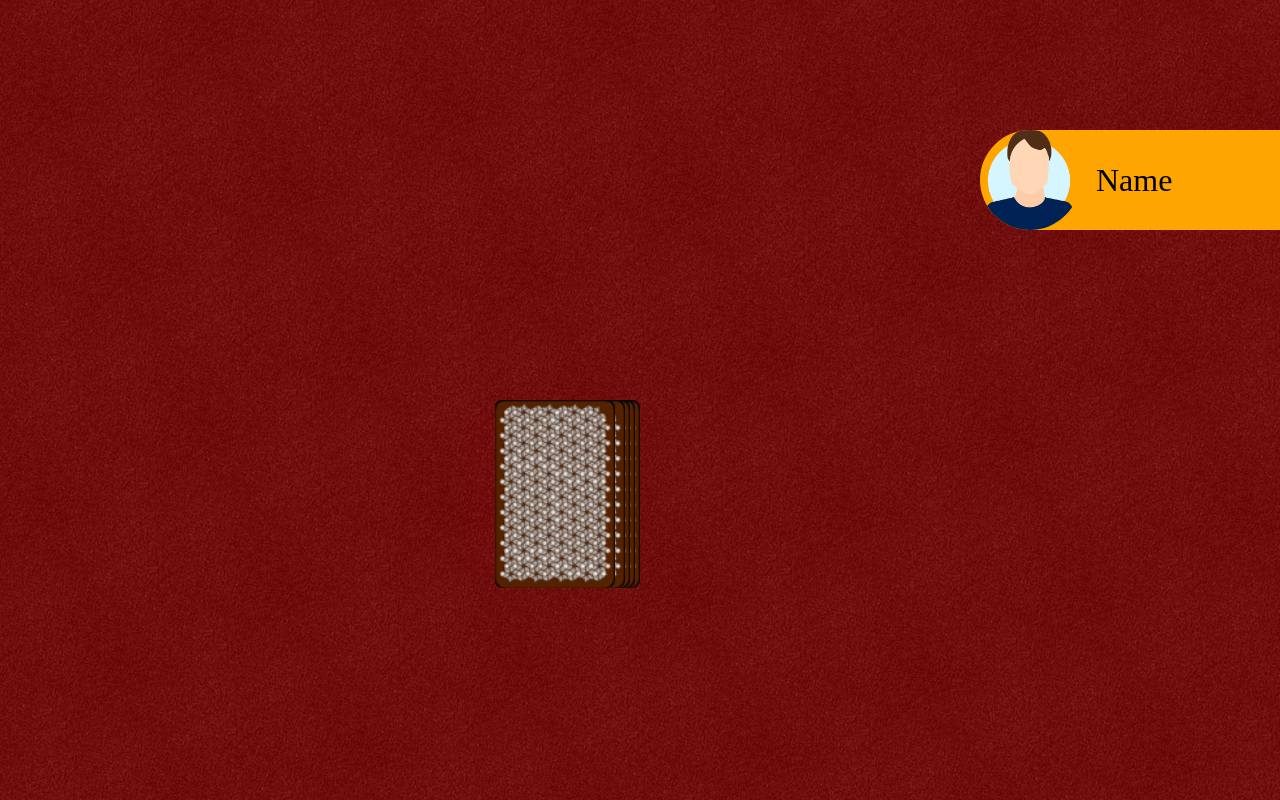
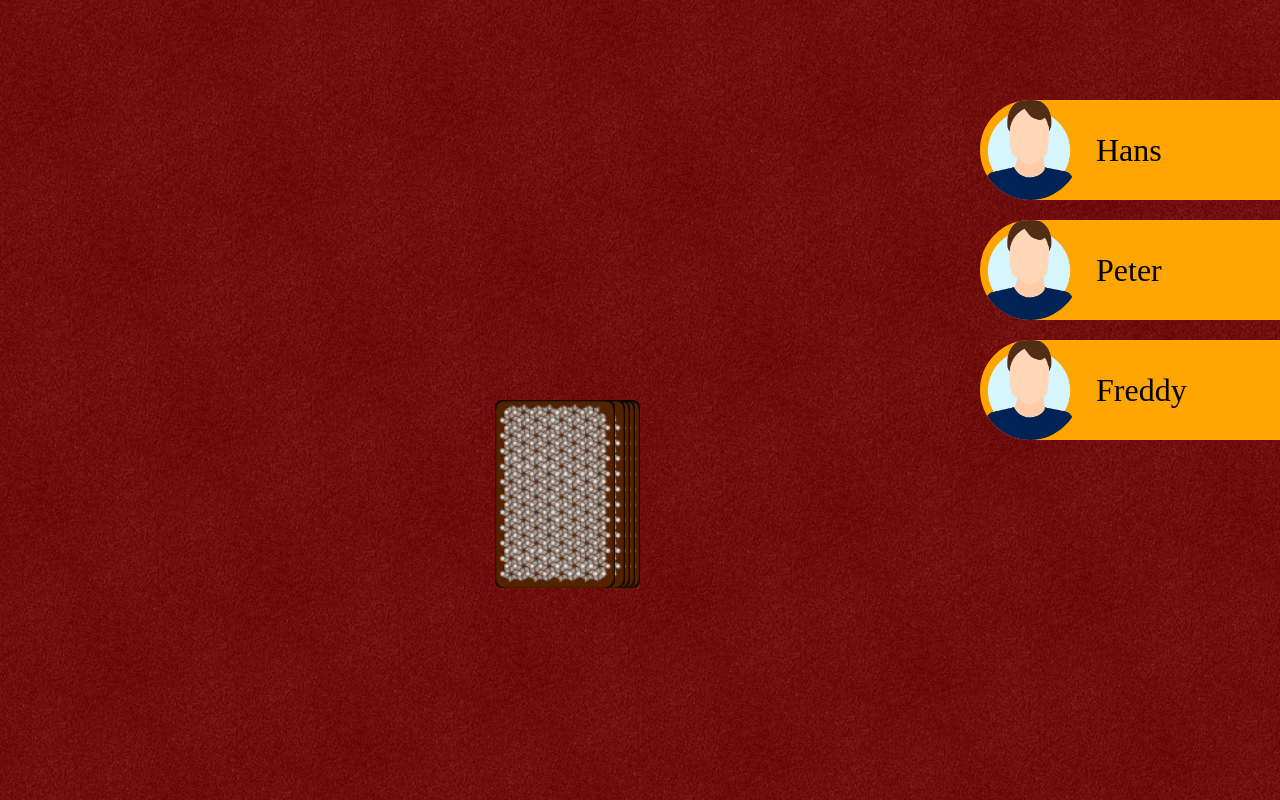
Before and after one commit to PaterAnderson/ringoffire, an Angular app: page /game in a window 1280 px wide. Built offline with nearby package versions, Linux system fonts and the light colour scheme.

Commit message:
added serveral player tags

```diff
--- a/src/app/game/game.component.html
+++ b/src/app/game/game.component.html
@@ -1,14 +1,15 @@
-<app-player style="top: 130px" class="player-position"></app-player>
+<app-player *ngFor="let player of game.players; let i = index;" [ngStyle]="{'top.px': 100 + (i * 120)}"
+    [name]="player"
+    class="player-position"></app-player>
 
 <div class="field">
 
     <div class="card-stack">
         <img [ngStyle]="{'right.px': i * 5}" *ngFor="let c of [0,1,2,3]; let i = index;"
-        src="/assets/img/cards/card_cover.png">
-        <img (click)="takeCard()" class="top-card" style="right: 25px;"
-        src="/assets/img/cards/card_cover.png">
+            src="/assets/img/cards/card_cover.png">
+        <img (click)="takeCard()" class="top-card" style="right: 25px;" src="/assets/img/cards/card_cover.png">
         <img *ngFor="let card of game.playedCards" class="played-card" src="/assets/img/cards/{{ card }}.png">
         <img (click)="takeCard()" *ngIf="pickCardAnimation" class="pick-card" style="right: 25px;"
-        src="/assets/img/cards/{{ currentCard}}.png">
+            src="/assets/img/cards/{{ currentCard}}.png">
     </div>
 </div>
--- a/src/app/player/player.component.html
+++ b/src/app/player/player.component.html
@@ -1,4 +1,4 @@
 <div class="player">
     <img src="/assets/img/profile/1.webp">
-    <span>Name</span>
+    <span>{{name}}</span>
 </div>
--- a/src/app/player/player.component.ts
+++ b/src/app/player/player.component.ts
@@ -1,4 +1,4 @@
-import { Component, OnInit } from '@angular/core';
+import { Component, Input, OnInit } from '@angular/core';
 
 @Component({
   selector: 'app-player',
@@ -7,6 +7,8 @@ import { Component, OnInit } from '@angular/core';
 })
 export class PlayerComponent implements OnInit {
 
+  @Input() name;
+
   constructor() { }
 
   ngOnInit(): void {
--- a/src/models/game.ts
+++ b/src/models/game.ts
@@ -1,5 +1,5 @@
 export class Game {
-    public players: string[] = [];
+    public players: string[] = ['Hans', 'Peter', "Freddy"];
     public stack: string[] = [];
     public playedCards: string[] = [];
     public currentPlayer: number = 0;
```
